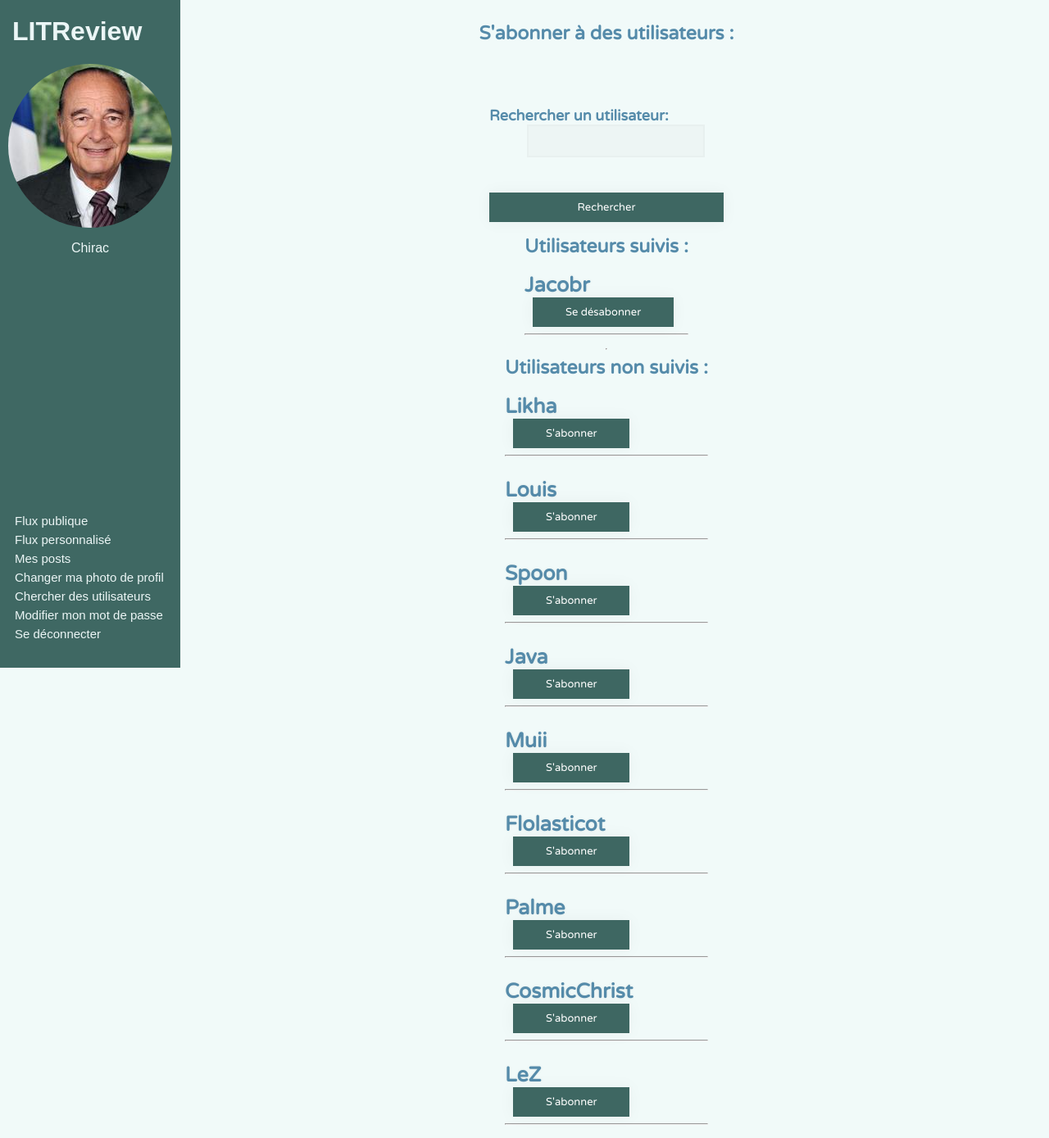
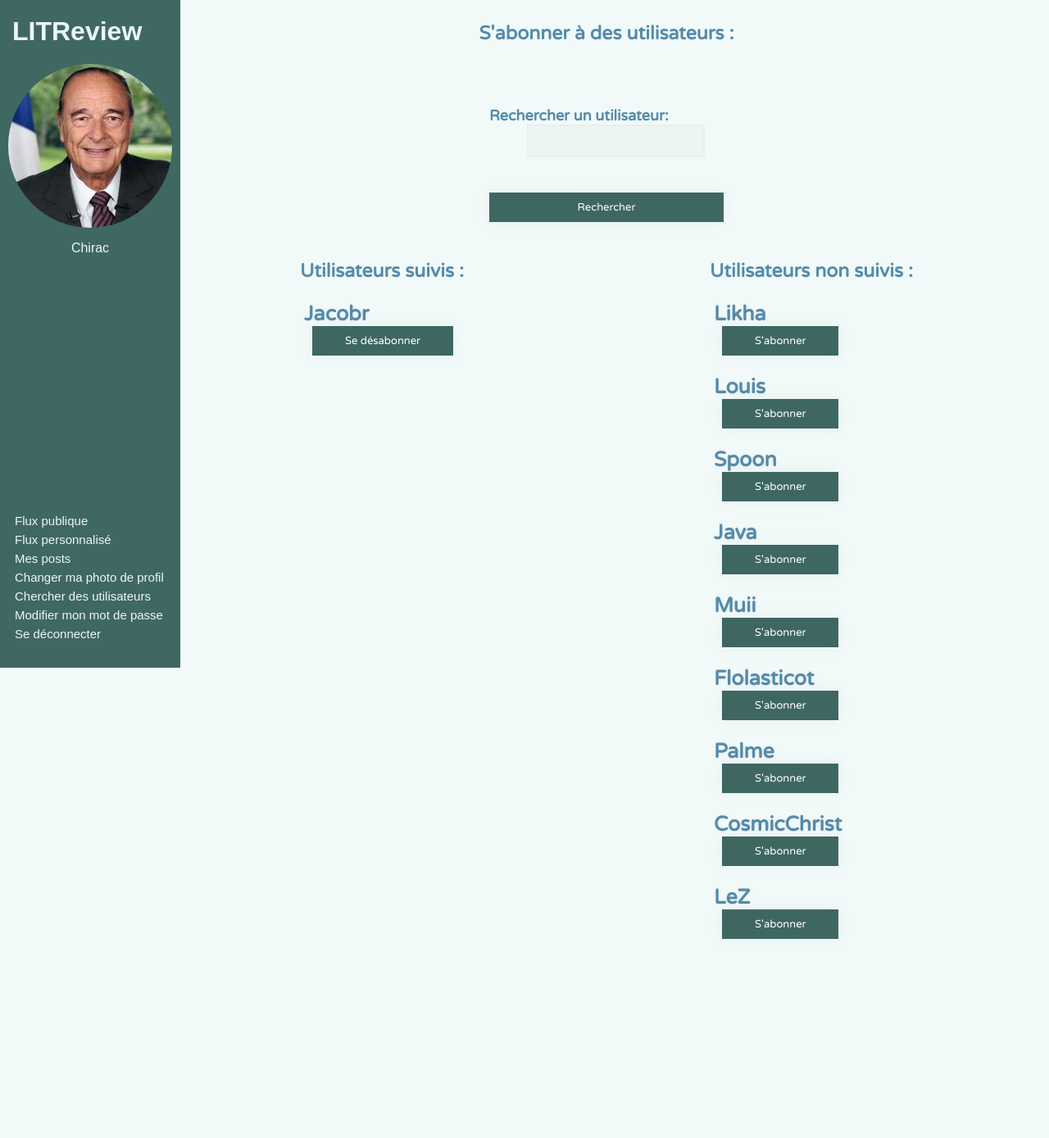
Before and after one commit to Louis-de-Bontin/P09_de_bontin, a Django app: page /search-users/1/9/ in a window 1280 px wide. Shown: the whole page at 82% size. After the commit the page ends 1146 px from the top, so only its background shows below. Run offline with Django 3.2, Linux system fonts and the light colour scheme; a user stored in the database is signed in; data comes from the database, SQL or seed files in the repository; both versions use the stored data as it was after the commit.

Commit message:
Modify follow users page CSS

```diff
--- a/litreview/authentication/templates/authentication/follow_users.html
+++ b/litreview/authentication/templates/authentication/follow_users.html
@@ -6,21 +6,24 @@
         {% csrf_token %}
         <button type="submit">Rechercher</button>
     </form>
-    <div>
+    <div id="users_list_global">
+        <div class="users_list">
             <h3>Utilisateurs suivis :</h3>
             {% for followed_user in followed_users %}
+            <div class="user_follow">
                 <a href="{% url 'flux-user' followed_user.id %}"><h6 class="follow_username">{{ followed_user.username }}</h6></a>
                 <a href="{% url 'follow-user' 'unfollow' followed_user.id %}"><button>Se désabonner</button></a>
-        <hr>
+            </div>
         {% endfor %}
         </div>
-    <hr>
-    <div>
+        <div class="users_list">
             <h3>Utilisateurs non suivis :</h3>
             {% for not_followed_user in not_followed_users %}
+            <div class="user_follow">
                 <a href="{% url 'flux-user' not_followed_user.id %}"><h6 class="follow_username">{{ not_followed_user.username }}</h6></a>
                 <a href="{% url 'follow-user' 'follow' not_followed_user.id %}"><button>S'abonner</button></a>
-        <hr>
+            </div>
         {% endfor %}
         </div>
+    </div>
 {% endblock content %}
--- a/litreview/authentication/templates/authentication/signup.html
+++ b/litreview/authentication/templates/authentication/signup.html
@@ -6,5 +6,5 @@
         {% csrf_token %}
         <button type="submit">Créer mon profil et me connecter</button>
     </form>
-    <a href="{% url 'login' %}">J'ai déjà un profil en fait !</a>
+    <a class="already_signup" href="{% url 'login' %}">J'ai déjà un profil en fait !</a>
 {% endblock content %}
--- a/litreview/static/style.css
+++ b/litreview/static/style.css
@@ -102,7 +102,8 @@ body {
 #login_block {
     background-color: #FFFFFF;
     width: 400px;
-    margin-top: 50px;
+    margin: auto;
+    margin-top: 8%;
     box-shadow: 0px 11px 35px 2px rgba(0, 0, 0, 0.14);
     display: flex;
     flex-direction: column;
@@ -271,10 +272,14 @@ article {
     margin-bottom: 0px;
 }
 
-.answer_to, #link_password_changed {
+.answer_to, #link_password_changed, .already_signup{
     color: rgba(36, 82, 76, 0.87);
     margin-top: 3px;
     text-decoration: none;
+}
+
+.already_signup {
+    margin-top: 0px;
 }
 
 .content {
@@ -410,3 +415,18 @@ button {
 .review {
     background-color: #d3dfdf;
 }
+
+#users_list_global {
+    display: flex;
+    flex-direction: row;
+    justify-content: space-between;
+}
+
+.users_list {
+    margin: 150px;
+    margin-top: 30px;
+}
+
+.user_follow {
+    margin: 5px;
+}
```
Also changed, not shown: litreview/db.sqlite3, litreview/media/zemmour.jpg, 1 other file. Lines whose indentation alone changed are shown as unchanged.
